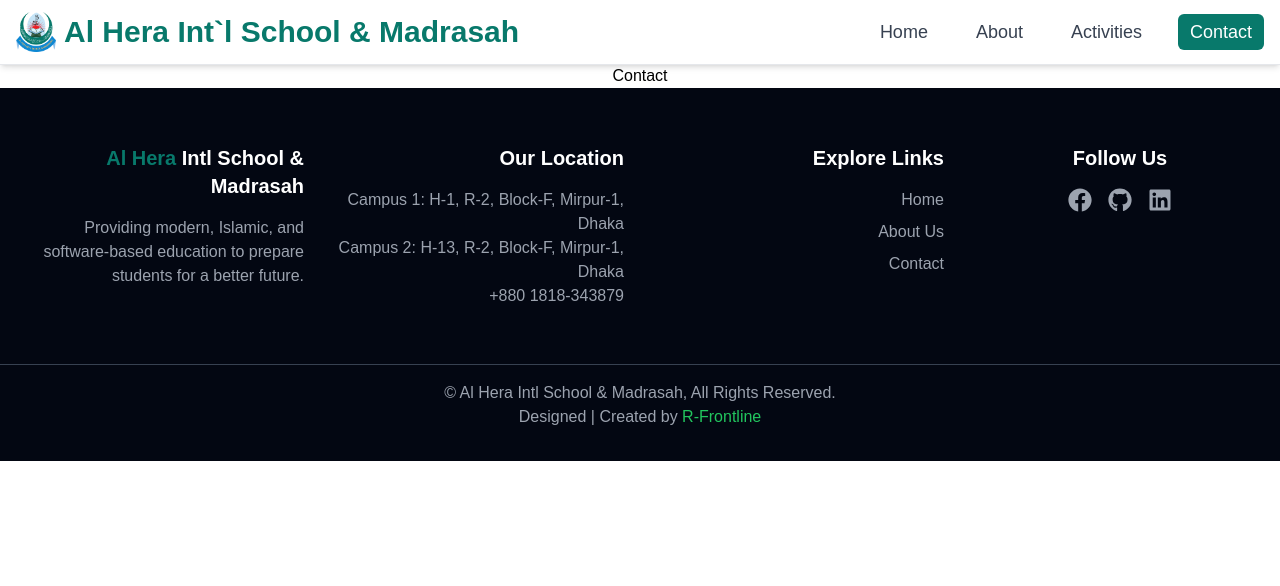
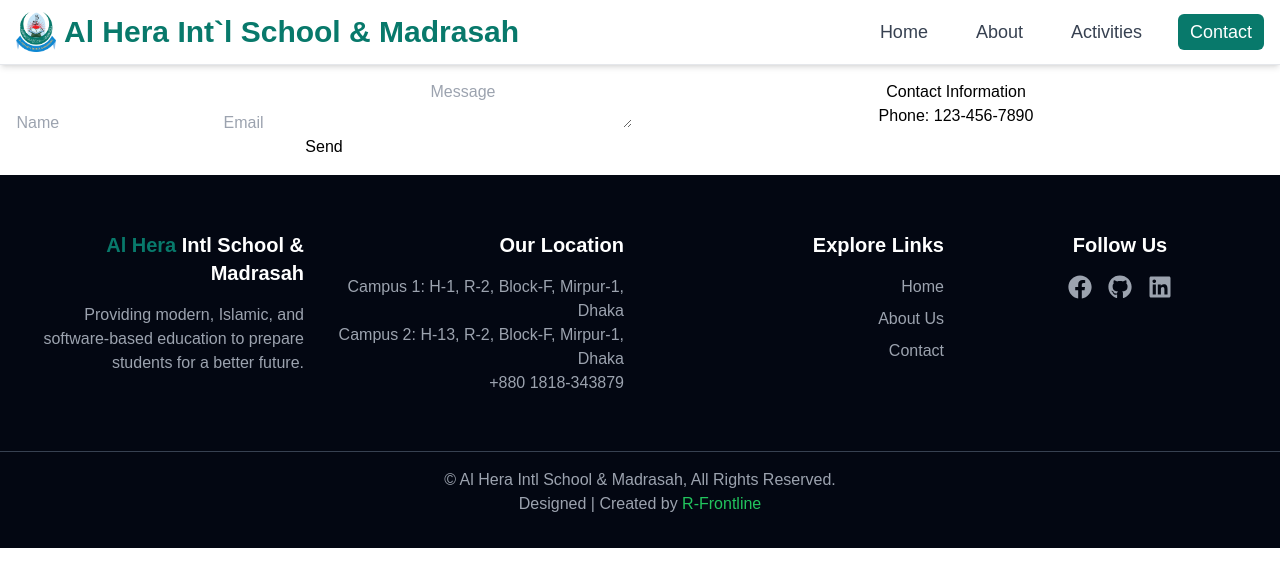
Before and after one commit to pally0091/al-hera-islami-school, a React (Vite) app: page /contact in a window 1280 px wide. Shown: the top 586 px of the page. Built offline with nearby package versions, Linux system fonts and the light colour scheme.

Commit message:
add contact page with form and information section

```diff
--- a/src/App.jsx
+++ b/src/App.jsx
@@ -2,6 +2,7 @@ import { createBrowserRouter, RouterProvider } from "react-router-dom";
 import "./App.css";
 import Main from "./pages/main";
 import Home from "./pages/Home";
+import Contact from "./pages/Contact";
 
 function App() {
   const router = createBrowserRouter([
@@ -23,7 +24,7 @@ function App() {
         },
         {
           path: "/contact",
-          element: <h1>Contact</h1>,
+          element: <Contact />,
         },
       ],
     },
--- /dev/null
+++ b/src/pages/Contact.jsx
@@ -0,0 +1,36 @@
+const ContactForm = () => {
+  return (
+    <form>
+      <input
+        type="text"
+        placeholder="Name"
+      />
+      <input
+        type="email"
+        placeholder="Email"
+      />
+      <textarea placeholder="Message"></textarea>
+      <button type="submit">Send</button>
+    </form>
+  );
+};
+
+const ContactInfo = () => {
+  return (
+    <div>
+      <h2>Contact Information</h2>
+      <p>Phone: 123-456-7890</p>
+    </div>
+  );
+};
+
+const Contact = () => {
+  return (
+    <div className="p-4 grid grid-cols-1 lg:grid-cols-2 gap-4">
+      <ContactForm />
+      <ContactInfo />
+    </div>
+  );
+};
+
+export default Contact;
```
